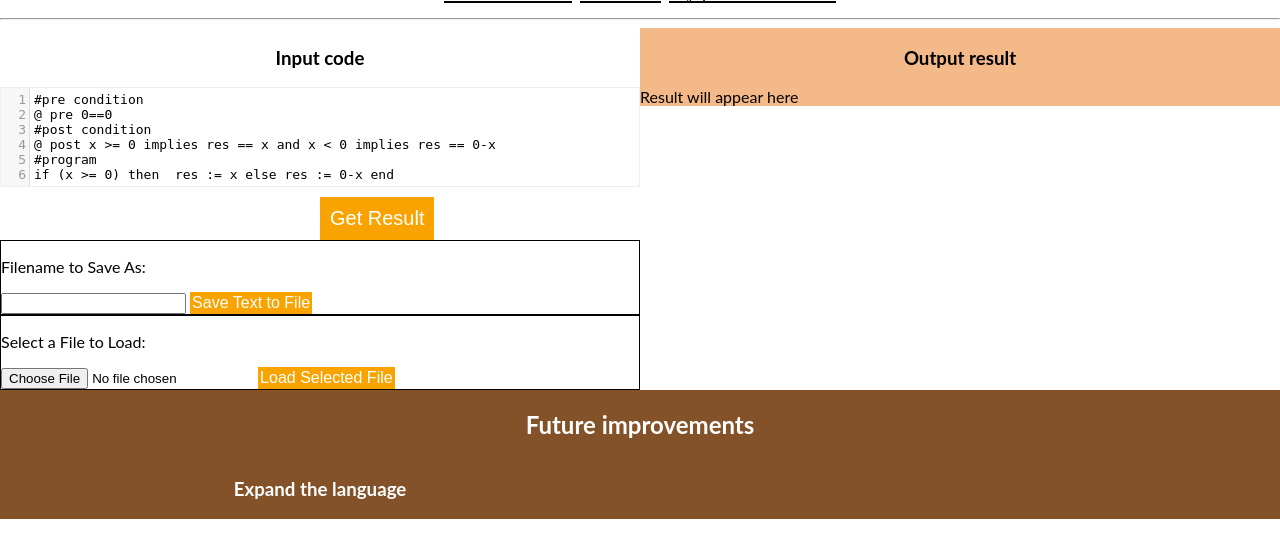
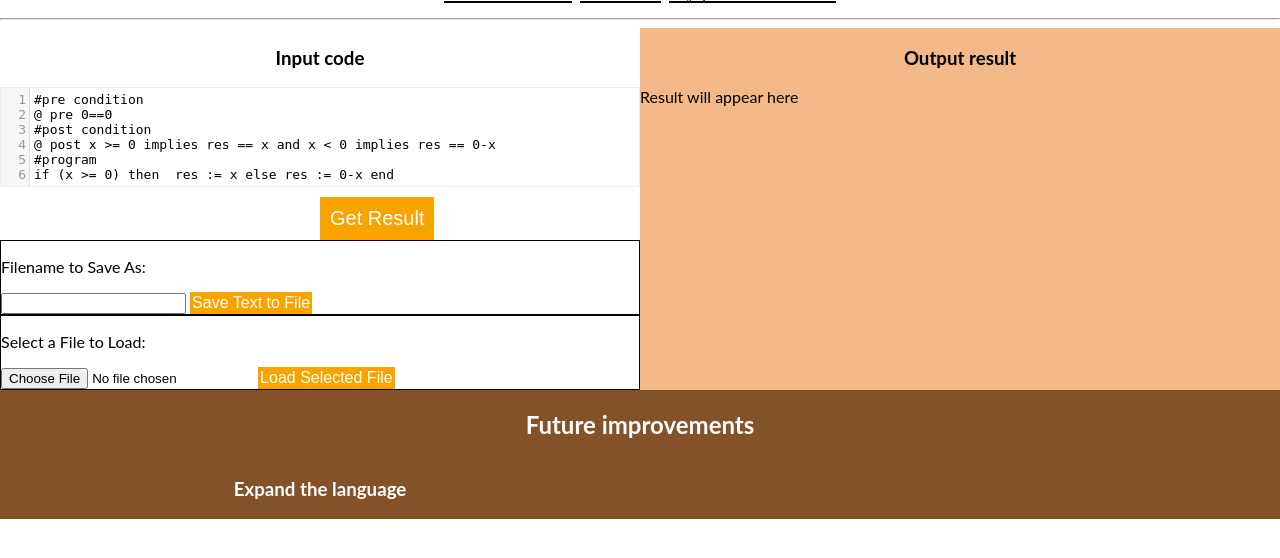
Before and after one commit to anaoaktree/vcgen, a Django app: page / in a window 1280 px wide. Shown: the part 187-745 px from the top of the page. Run offline with Django 3.2, Linux system fonts and the light colour scheme; some libraries are stand-ins or nearby versions.

Commit message:
styling css color

```diff
--- a/textinterface/static/textinterface/css/style.css
+++ b/textinterface/static/textinterface/css/style.css
@@ -45,8 +45,12 @@ section{
 	color:white;
 }
 
-#result-div{
+#action{
 	background-color: #F4B988;
+}
+
+.whitebg{
+	background-color: white;
 }
 /*-------*/
 
--- a/textinterface/templates/textinterface/index.html
+++ b/textinterface/templates/textinterface/index.html
@@ -57,7 +57,7 @@
   <h1> Annotation language interface </h1>
   <p>File input/output interface to generate the verification conditions</p>
   </header>
-	<article>
+	<article class="whitebg">
     <header><h1> Input code</h1></header>
 	<textarea id="inputTextToSave"> </textarea>
   <button id="getResult"><a href="#result-div">Get Result</a></button>
```
